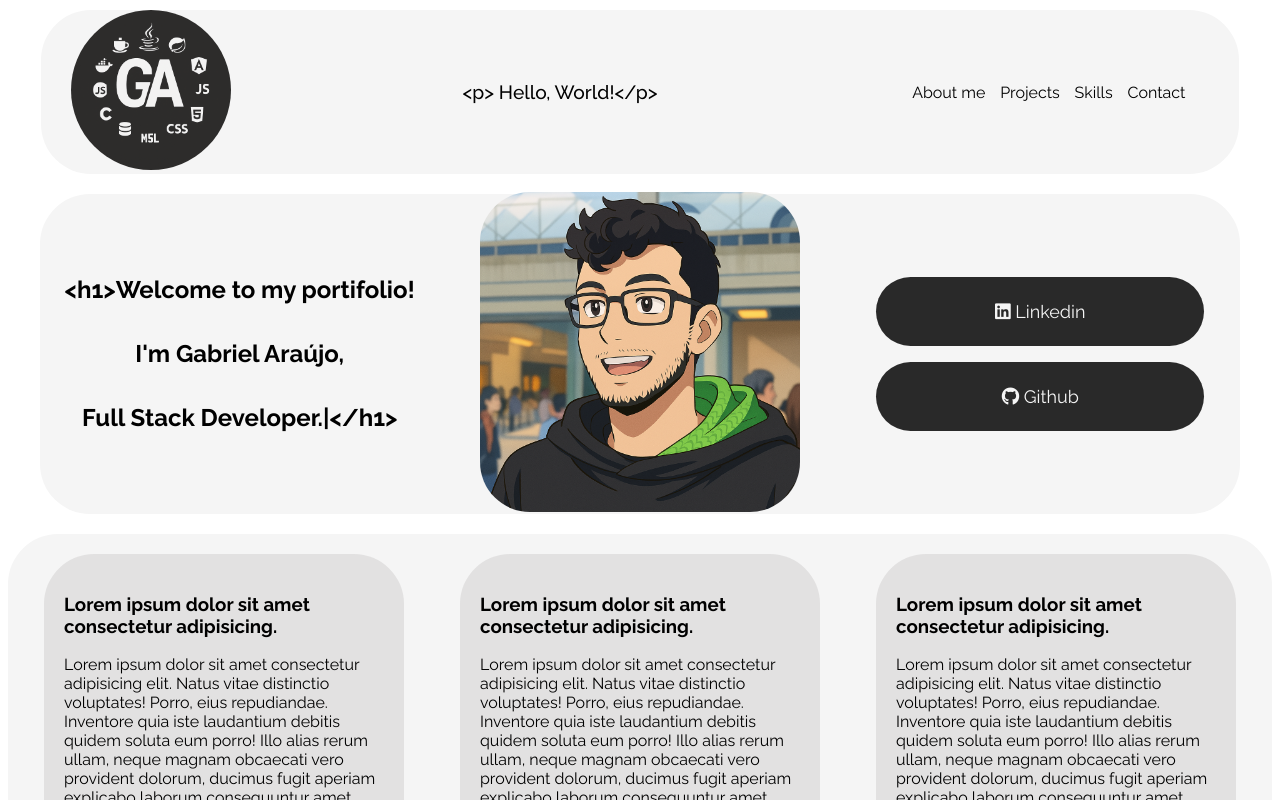
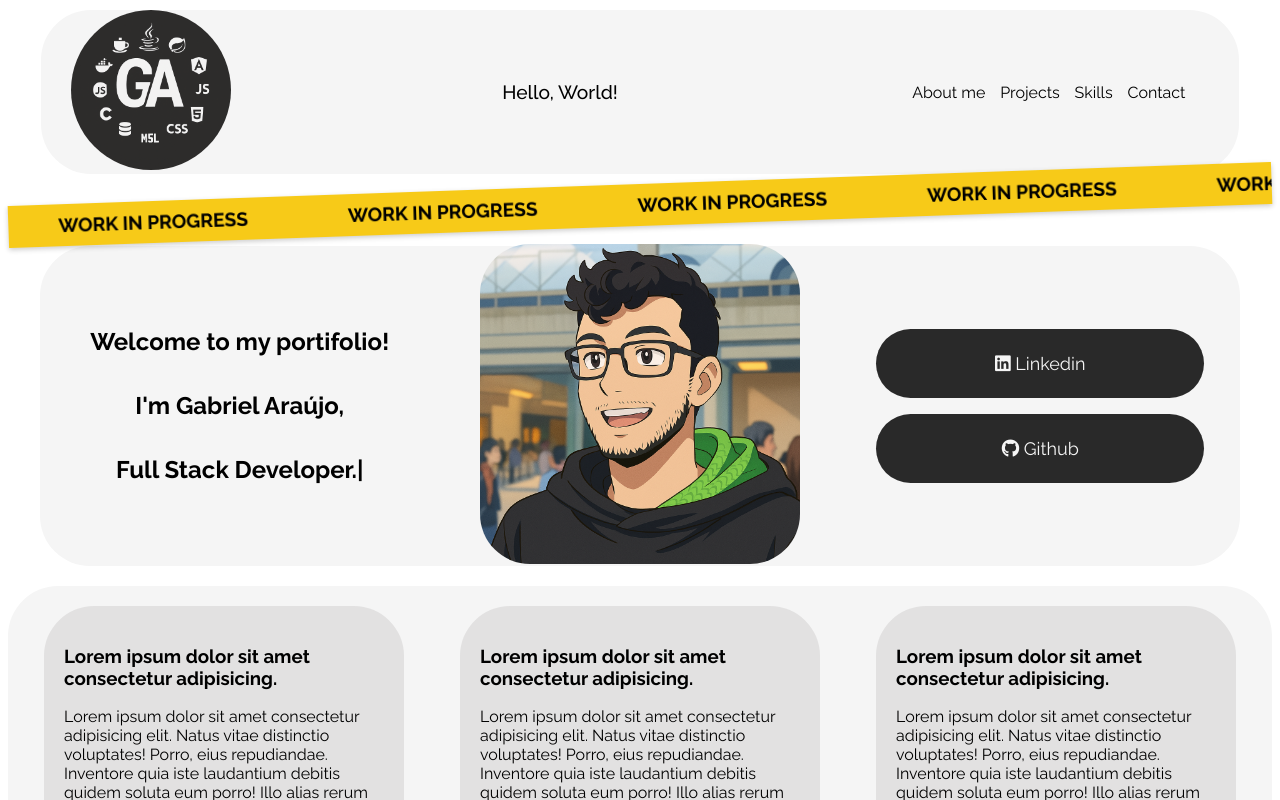
Before and after one commit to pro-gabrielteixeira/portifolio, an Angular app: page / in a window 1280 px wide. Shown: the top 800 px of the page. Built offline with nearby package versions, Linux system fonts and the light colour scheme.

Commit message:
Work in progress label, removed tags html design

```diff
--- a/src/app/app.component.html
+++ b/src/app/app.component.html
@@ -1,4 +1,13 @@
 <app-navbar></app-navbar>
+
+<div class="work-in-progress">
+	<p>work in progress</p>
+	<p>work in progress</p>
+	<p>work in progress</p>
+	<p>work in progress</p>
+	<p>work in progress</p>
+	<p>work in progress</p>
+</div>
 
 <app-about-me></app-about-me>
 
--- a/src/app/app.component.scss
+++ b/src/app/app.component.scss
@@ -0,0 +1,22 @@
+.work-in-progress {
+	width: 100%;
+	display: block;
+	text-align: center;
+	background-color: #f7ca18;
+	color: #000;
+	font-weight: bold;
+	padding: 10px 0;
+	font-size: 1.2em;
+	text-transform: uppercase;
+	transform: rotate(-2deg);
+	position: relative;
+	box-shadow: 0 2px 5px rgba(0,0,0,0.2);
+	overflow: hidden;
+	white-space: nowrap;
+}
+
+.work-in-progress p {
+	display: inline;
+	padding: 0 50px;
+	flex-wrap: nowrap;
+}
--- a/src/app/components/about-me/about-me.component.html
+++ b/src/app/components/about-me/about-me.component.html
@@ -1,6 +1,6 @@
 <div class="about-me" id="about-me">
     <div class="about-me-description">
-        <h1 class="about-me-description-text">&lt;h1&gt;<span id="type-text"></span><span class="cursor">|</span>&lt;/h1&gt;</h1>
+        <h1 class="about-me-description-text"><span id="type-text"></span><span class="cursor">|</span></h1>
     </div>
     <div class="about-me-picture">
         <img src="assets/Gabriel-Araujo-Anime.png" alt="Gabriel-Araujo-profile-picture" class="img-profile" draggable="false">
--- a/src/app/components/navbar/navbar.component.html
+++ b/src/app/components/navbar/navbar.component.html
@@ -4,7 +4,7 @@
     </div>
 
     <div class="div-hello-world" id="hello-world">
-        <p>&lt;p&gt; Hello, World!&lt;/p&gt;</p>
+        <p>Hello, World!</p>
     </div>
 
     <div>
```
